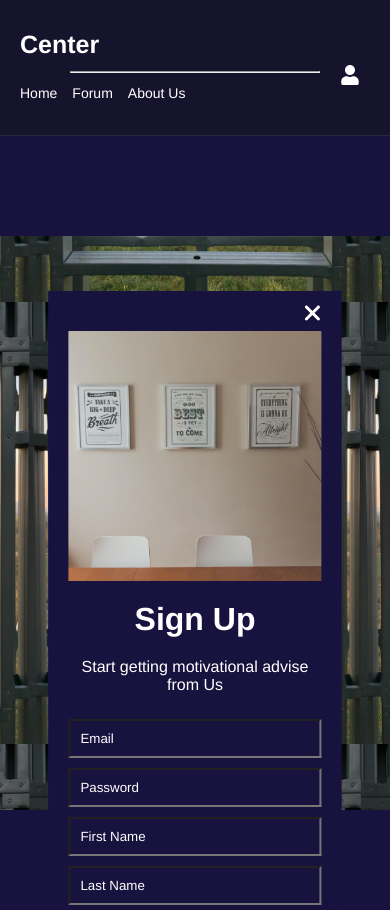
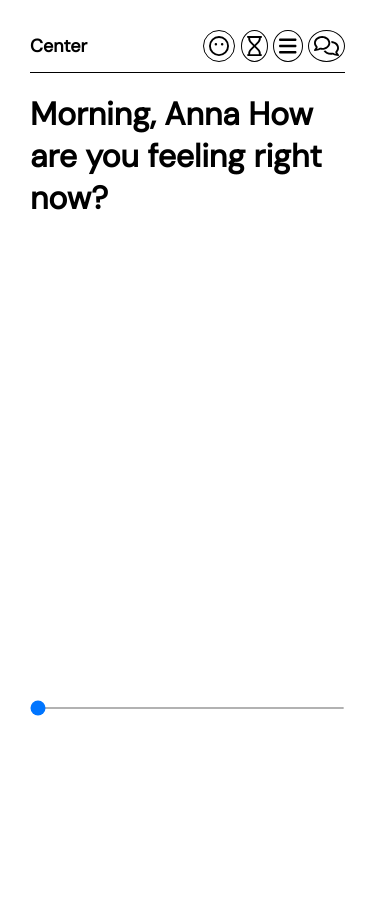
Before and after one commit to huan00/center_front, a React (Create React App) app: page / in a window 390 px wide. After the commit the page ends 844 px from the top, so only its background shows below. Built offline with nearby package versions, Linux system fonts and the light colour scheme.

Commit message:
changed desing to mobile first

```diff
--- a/src/App.js
+++ b/src/App.js
@@ -1,12 +1,36 @@
-import { Routes, Route } from 'react-router-dom'
+import { Routes, Route, useNavigate } from 'react-router-dom'
 import InfoCard from './components/InfoCard'
 import NavBar from './components/NavBar'
 import SignUp from './components/SignUp'
 import Home from './pages/Home'
+import PromptOne from './pages/PromptOne'
 import Profile from './pages/Profile'
 import './styles/index.css'
+import { useState } from 'react'
 
 function App() {
+  let navigate = useNavigate()
+  const [slider, setSlider] = useState(null)
+  const [mood, setMood] = useState(['😁', '😔', '🤩', '😡', '😰', '🥰'])
+  const [captureMood, setCaptureMood] = useState(null)
+  const [moodWord, setMoodWord] = useState([
+    'Happy',
+    'Sad',
+    'Excited',
+    'Angry',
+    'Nervous',
+    'Loved'
+  ])
+
+  const handleSlider = (e) => {
+    setSlider(e.target.value)
+  }
+
+  const handleConfirmMood = () => {
+    setCaptureMood(moodWord[slider])
+    navigate('/promptone')
+  }
+
   return (
     <div className="App">
       <nav>
@@ -14,9 +38,25 @@ function App() {
       </nav>
       <main>
         <Routes>
-          <Route path="" element={<Home />} />
+          <Route
+            path=""
+            element={
+              <Home
+                handleSlider={handleSlider}
+                slider={slider}
+                mood={mood}
+                moodWord={moodWord}
+                handleConfirmMood={handleConfirmMood}
+              />
+            }
+          />
+          <Route
+            path="promptone"
+            element={<PromptOne handleSlider={handleSlider} />}
+          />
           <Route path="profile" element={<Profile />} />
         </Routes>
+        {/* <SignUp /> */}
       </main>
       <footer></footer>
     </div>
--- /dev/null
+++ b/src/components/Mood.jsx
@@ -0,0 +1,17 @@
+import { FontAwesomeIcon } from '@fortawesome/react-fontawesome'
+import {} from '@fortawesome/free-regular-svg-icons'
+import { faBars } from '@fortawesome/free-solid-svg-icons'
+import { useState } from 'react'
+
+const Mood = ({ slider, mood, handleConfirmMood }) => {
+  return (
+    <div className="mood">
+      <div className="mood-content" onClick={handleConfirmMood}>
+        <span className="mood-icon">{mood[slider]}</span>
+      </div>
+      <p>Tab to confirm</p>
+    </div>
+  )
+}
+
+export default Mood
--- a/src/components/NavBar.jsx
+++ b/src/components/NavBar.jsx
@@ -1,20 +1,25 @@
 import React from 'react'
-import { FaUser } from 'react-icons/fa'
+import { FontAwesomeIcon } from '@fortawesome/react-fontawesome'
+import {
+  faMehBlank,
+  faHourglass,
+  faComments
+} from '@fortawesome/free-regular-svg-icons'
+import { faBars } from '@fortawesome/free-solid-svg-icons'
 import { Link } from 'react-router-dom'
 
 const NavBar = () => {
   return (
     <div className="navBar">
-      <h3 className="navBar-title">Center</h3>
-      <hr></hr>
-      <FaUser className="navBar-user" />
-      <ul className="navBar-list">
-        <li>
-          <Link to="">Home</Link>
-        </li>
-        <li>Forum</li>
-        <li>About Us</li>
-      </ul>
+      <div>
+        <h3 className="navBar-title">Center</h3>
+      </div>
+      <div className="navBar-menu-icon">
+        <FontAwesomeIcon className="menu-icon faMehBlank" icon={faMehBlank} />
+        <FontAwesomeIcon className="menu-icon faHourGlass" icon={faHourglass} />
+        <FontAwesomeIcon className="menu-icon faBars" icon={faBars} />
+        <FontAwesomeIcon className="menu-icon faComments" icon={faComments} />
+      </div>
     </div>
   )
 }
--- a/src/components/SignUp.jsx
+++ b/src/components/SignUp.jsx
@@ -2,16 +2,21 @@ import React, { useState } from 'react'
 import { faXmark } from '@fortawesome/free-solid-svg-icons'
 import { FontAwesomeIcon } from '@fortawesome/react-fontawesome'
 import axios from 'axios'
+import { useNavigate } from 'react-router-dom'
 
 const SignUp = () => {
   const [xMark, setXMark] = useState('show')
   const [login, setLogin] = useState(false)
+  const [authMsg, setAuthMsg] = useState('Sign Up')
+  const [user, setUser] = useState({ id: '', email: '' })
   const [formData, setFormData] = useState({
     email: '',
-    password: '',
-    firstName: '',
-    lastName: ''
+    password: ''
+    // firstName: '',
+    // lastName: ''
   })
+
+  let navigate = useNavigate()
 
   const handleChange = (e) => {
     setFormData({ ...formData, [e.target.name]: e.target.value })
@@ -21,7 +26,7 @@ const SignUp = () => {
   const handleSubmit = (e) => {
     e.preventDefault()
     if (login) {
-      handleLogin()
+      handleLogin(formData)
     } else {
       console.log('signup')
       handleSignUp(formData)
@@ -34,15 +39,24 @@ const SignUp = () => {
   }
 
   const handleLogin = async (data) => {
-    const res = await axios.post('')
-    console.log('login')
+    const payload = await axios.post(`http://localhost:3001/users/login`, data)
+    setUser(payload.data)
+    setFormData('')
+    console.log(user)
+    navigate(`/profile`)
   }
 
   const toggleXMark = () => {
     xMark === 'show' ? setXMark('none') : setXMark('show')
   }
   const toggleLogin = () => {
-    login ? setLogin(false) : setLogin(true)
+    if (login) {
+      setLogin(false)
+      setAuthMsg('Sign Up')
+    } else {
+      setLogin(true)
+      setAuthMsg('Login')
+    }
   }
 
   return (
@@ -54,11 +68,11 @@ const SignUp = () => {
       />
       <div className="signup-img"></div>
       <div className="signup-msg">
-        <h1>Sign Up</h1>
+        <h1>{authMsg}</h1>
         <p>Start getting motivational advise from Us</p>
       </div>
 
-      <form className="signup-form">
+      <form className="signup-form" onSubmit={handleSubmit}>
         <input
           onChange={handleChange}
           name="email"
@@ -87,11 +101,14 @@ const SignUp = () => {
             />
           </>
         )}
-        <button onSubmit={handleSubmit}>Sign Up</button>
+        <button>{authMsg}</button>
       </form>
       <div className="signup-login">
         <p>
-          Already a member? <span onClick={toggleLogin}>login</span>
+          Already a member?{' '}
+          <span onClick={toggleLogin} className="signup-click">
+            {login ? <>Sign Up</> : <>Login</>}
+          </span>
         </p>
       </div>
     </div>
--- /dev/null
+++ b/src/components/Slider.jsx
@@ -0,0 +1,19 @@
+import React from 'react'
+
+const Slider = ({ handleSlider, moodWord, slider }) => {
+  return (
+    <div className="slider">
+      <h1>{moodWord[slider]}</h1>
+      <input
+        className="slider-input"
+        type="range"
+        min="-1"
+        max="5"
+        defaultValue="-1"
+        onChange={handleSlider}
+      />
+    </div>
+  )
+}
+
+export default Slider
--- a/src/pages/Home.jsx
+++ b/src/pages/Home.jsx
@@ -1,20 +1,39 @@
 import React, { useEffect, useState } from 'react'
 import '../styles/App.css'
 import SignUp from '../components/SignUp'
+import Slider from '../components/Slider'
+import Mood from '../components/Mood'
 
-const Home = () => {
-  const [greeting, setGreeting] = useState('Discover Center')
+const Home = ({ handleSlider, slider, mood, moodWord, handleConfirmMood }) => {
+  const [greeting, setGreeting] = useState(
+    'Morning, Anna How are you feeling right now?'
+  )
+
   const [signupState, setSignupState] = useState('true')
 
   useEffect(() => {}, [])
 
   return (
     <div className="home">
-      <SignUp />
-      <div className="home-bg">
+      <div className="home-greeting">
         <h1 className="home-title">{greeting}</h1>
       </div>
-      <SignUp />
+      {slider && (
+        <div className="home-mood">
+          <Mood
+            slider={slider}
+            mood={mood}
+            handleConfirmMood={handleConfirmMood}
+          />
+        </div>
+      )}
+      <div className="home-slider">
+        <Slider
+          handleSlider={handleSlider}
+          moodWord={moodWord}
+          slider={slider}
+        />
+      </div>
     </div>
   )
 }
--- /dev/null
+++ b/src/pages/PromptOne.jsx
@@ -0,0 +1,15 @@
+import React, { useState } from 'react'
+
+const PromptOne = () => {
+  const [message, setMessage] = useState('Oh no, why?')
+  return (
+    <div>
+      <div>
+        <h3>{message}</h3>
+      </div>
+      <div></div>
+    </div>
+  )
+}
+
+export default PromptOne
--- a/src/styles/App.css
+++ b/src/styles/App.css
@@ -1,6 +1,7 @@
 
 body {
-  height: 100vh;
+  width: 375px;
+  height: 812px;
   /* background-color: rgb(24,19,62); */
 }
 
@@ -23,18 +24,28 @@ a {
 }
 
 /******HOME*******/
+.home {
+  height: 90%;
+  width: 315px;
+  margin: 20px auto 0;
 
-.home {
-  background-color: rgb(24,19,62);
+  display: flex;
+  flex-direction: column;
+  justify-content: space-between;
+  align-items: center;
+}
+
+/* .home {
+  /* background-color: rgb(24,19,62); */
   padding: 100px 0;
   position: relative;
 
   height: 80%;
   overflow: hidden;
 
-}
+ */
 
-.home-bg {
+/* .home-bg {
   height: 100%;
   background-image: url("../assets/images/window.jpg");
   background-repeat: none;
@@ -50,7 +61,7 @@ a {
 
   position: relative;
   top: 30%;
-}
+} */
 
 
 
--- a/src/styles/component.css
+++ b/src/styles/component.css
@@ -210,3 +210,63 @@ position: absolute;
 .signup-login {
   margin: 10px 0;
 }
+
+.signup-click {
+  cursor: pointer;
+}
+
+.signup-click:hover {
+  color: red
+}
+
+
+/*********Slider*********/
+.slider {
+  width: 315px;
+}
+
+.slider h1 {
+  margin: 10px 0;
+}
+
+.slider-input {
+  width: 100%;
+  height: 2px;
+  background: black;
+}
+
+/********Mood************/
+.mood {
+  width: 315px;
+
+  display: flex;
+  flex-direction: column;
+  justify-content: center;
+  align-items: center;
+
+}
+
+.mood-content {
+  width: 220px;
+  height: 200px;
+  background-color: rgb(217, 220, 222);
+  border-radius: 50%;
+  margin: 0 0 15px 0;
+
+  display: flex;
+  flex-direction: column;
+  justify-content: center;
+  align-items: center;
+
+  cursor: pointer;
+}
+
+
+
+.mood-icon {
+  font-size: 100px;
+}
+
+.mood p {
+  color: rgb(217, 220, 222)
+}
--- a/src/styles/index.css
+++ b/src/styles/index.css
@@ -1,52 +1,47 @@
+@import url('https://fonts.googleapis.com/css2?family=DM+Sans&display=swap');
+
 * {
   margin: 0;
   padding: 0;
-  font-family: Helvetica;
+  font-family: 'DM Sans', sans-serif;
 }
 
 /*************/
 /******NavBar*******/
 /*************/
 nav {
-  /* height: 5vh; */
+
+
 }
 
 .navBar {
-  background-color: rgb(22,19,44);
-  color: white;
-  font-family: Helvetica;
+  height: 43px;
+  width: 315px;
+  margin: 29px auto 0px;;
+  border-bottom: 1px solid black;
 
-  padding: 30px 20px;
-  height: 75px;
-  border-bottom: 1px rgb(40,38,61) solid;
-
-  position: relative;
+  display: flex;
+  align-items: center;
+  justify-content: space-between;
 }
 
-.navBar-title{
-  font-size: 25px;
-  text-align: left;
+.navBar-title {
+  font-weight: 700;
+  font-size: 18px;
+  margin: 0 0 10px;
 }
 
-.navBar hr {
-  margin: 12px 50px;
+.navBar-menu-icon {
+  width: 45%;
+  display: flex;
+  justify-content: space-between;
+  margin: 0 0 10px
+}
+
+.menu-icon {
+  font-size: 20px;
+  border: 1px solid black;
+  border-radius: 50%;
+  padding: 5px;
 
 }
-
-.navBar-list {
-  list-style-type: none;
-  display: flex;
-  font-size: 14px;
-  font-weight: 100;
-}
-
-.navBar-user{
-  position: absolute;
-  font-size: 20px;
-  right: 30px;
-  bottom: 50px;
-}
-
-.navBar-list li {
-  margin: 0 15px 0 0;
-}
```
Also changed, not shown: src/pages/PromptTwo.jsx (added, +7 -0 lines), src/pages/SelectPage.jsx (added, +19 -0 lines).
